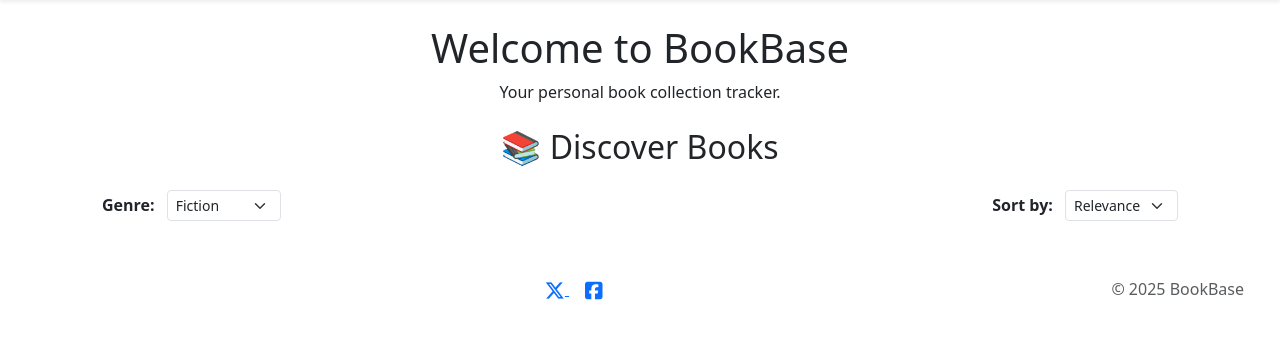
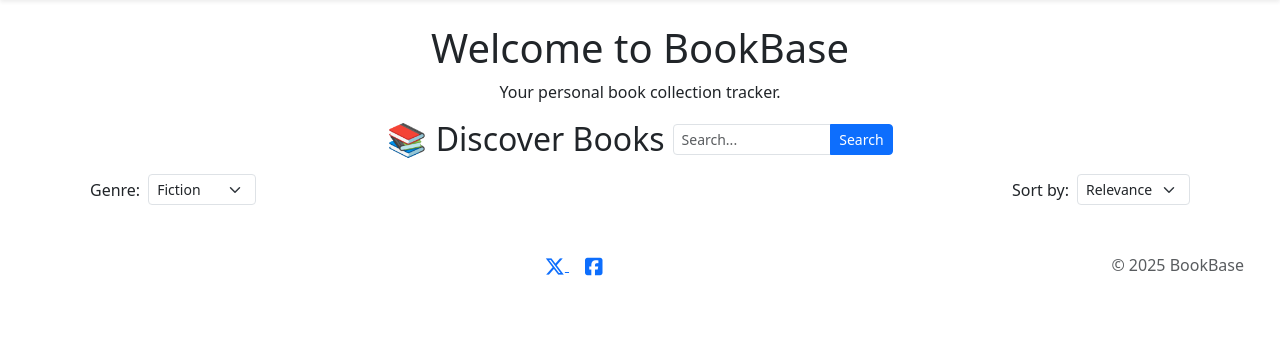
Before and after one commit to Oscar-Ivs/bookbase, a Django app: page / in a window 1280 px wide. Shown: the part 57-396 px from the top of the page. Run offline with Django 5.2, Linux system fonts and the light colour scheme; data that the repository does not hold is empty; some libraries are stand-ins or nearby versions.

Commit message:
Center Discover Books and search bar; move Sort dropdown to right

```diff
--- a/templates/home.html
+++ b/templates/home.html
@@ -5,30 +5,37 @@
   <p>Your personal book collection tracker.</p>
 </div>
 
-<div class="container mt-4">
-  <h2 class="text-center mb-4">📚 Discover Books</h2>
-  <div class="d-flex flex-wrap justify-content-between align-items-center mb-3 px-2">
-  <!-- Genre selector -->
-  <div class="mb-2">
-    <label for="genreSelect" class="form-label fw-semibold mb-0">Genre:</label>
-    <select id="genreSelect" class="form-select form-select-sm w-auto d-inline-block ms-2">
+<!-- Top discovery row: center Discover Books + Search bar -->
+<div class="d-flex flex-column flex-md-row justify-content-center align-items-center gap-2 mb-3">
+  <h2 class="mb-0">📚 Discover Books</h2>
+  <div class="input-group input-group-sm" style="width: 220px;">
+    <input type="text" id="searchInput" class="form-control" placeholder="Search..." aria-label="Search books">
+    <button class="btn btn-primary" type="button" id="searchButton">Search</button>
+  </div>
+</div>
+
+<!-- Sort + Genre controls: left and right aligned -->
+<div class="d-flex justify-content-between align-items-center mb-3 px-2 flex-wrap gap-2">
+  <div class="d-flex align-items-center gap-2">
+    <label for="genreSelect" class="mb-0">Genre:</label>
+    <select id="genreSelect" class="form-select form-select-sm" style="width: auto;">
       <option value="fiction">Fiction</option>
+      <option value="science">Science</option>
       <option value="history">History</option>
-      <option value="science">Science</option>
-      <option value="biography">Biography</option>
       <option value="fantasy">Fantasy</option>
+      <option value="romance">Romance</option>
+      <!-- Add more genres as needed -->
     </select>
   </div>
-
-  <!-- Sort selector -->
-  <div class="mb-2">
-    <label for="sortSelect" class="form-label fw-semibold mb-0">Sort by:</label>
-    <select id="sortSelect" class="form-select form-select-sm w-auto d-inline-block ms-2">
+  <div class="d-flex align-items-center gap-2 ms-auto">
+    <label for="sortSelect" class="mb-0">Sort by:</label>
+    <select id="sortSelect" class="form-select form-select-sm" style="width: auto;">
       <option value="relevance">Relevance</option>
       <option value="newest">Newest</option>
     </select>
   </div>
 </div>
+<!-- Book cards grid -->
 
   <div class="row g-3 justify-content-center" id="book-card-grid">
 
```
